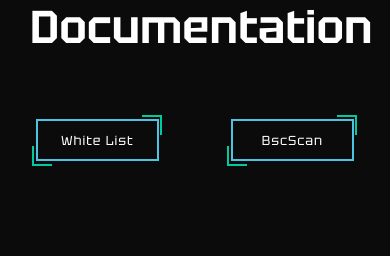
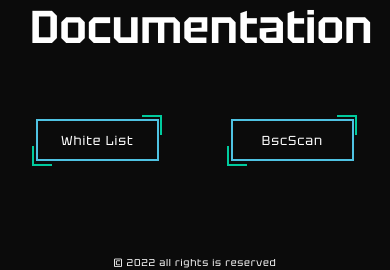
Before and after one commit to PavloPopovV/YOCE, a plain HTML site: page index.html in a window 390 px wide. Shown: the part 3917-4187 px from the top of the page. Drawn offline with nearby package versions, Linux system fonts and the light colour scheme.

Commit message:
first commit

```diff
--- a/css/media.css
+++ b/css/media.css
@@ -316,4 +316,7 @@
     .doc_button_wrapper{
         padding: 180px 0 65px 0;
     }
+    .created{
+        font-size: 10px;
+    }
 }
--- a/css/style.css
+++ b/css/style.css
@@ -684,6 +684,13 @@
     height: 84px;
     cursor: pointer;
 }
+.created{
+    font-weight: 400;
+    font-size: 25px;
+    line-height: 141%;
+    letter-spacing: 0.075em;
+    text-align: center;
+}
 
 
 
--- a/index.html
+++ b/index.html
@@ -223,6 +223,7 @@
         </a>
       </div>
     </div>
+    <div class="created">© 2022 all rights is reserved</div>
   </section>
 
 
```
